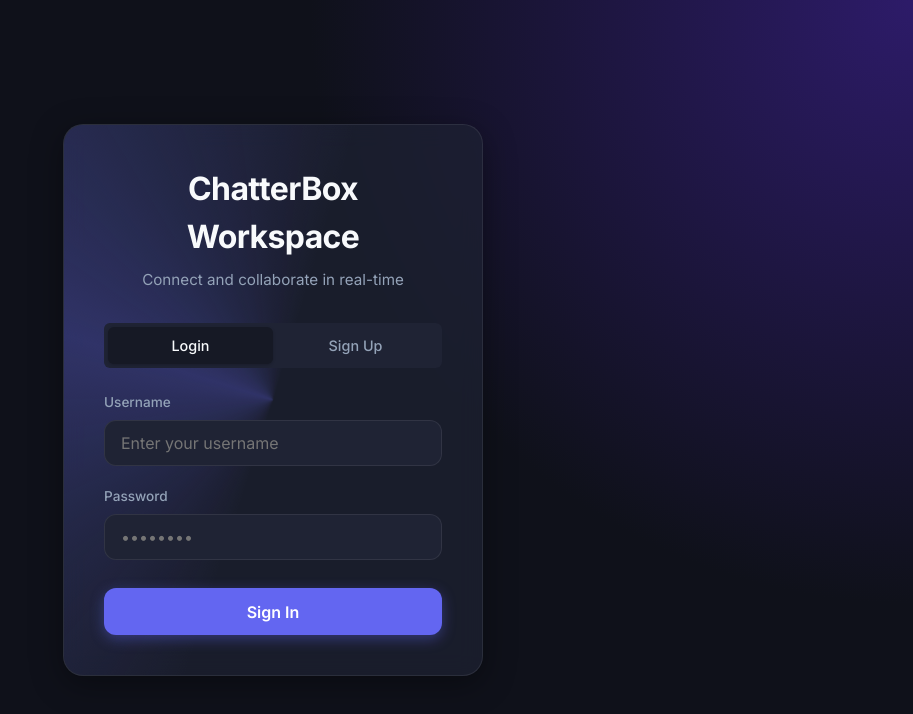
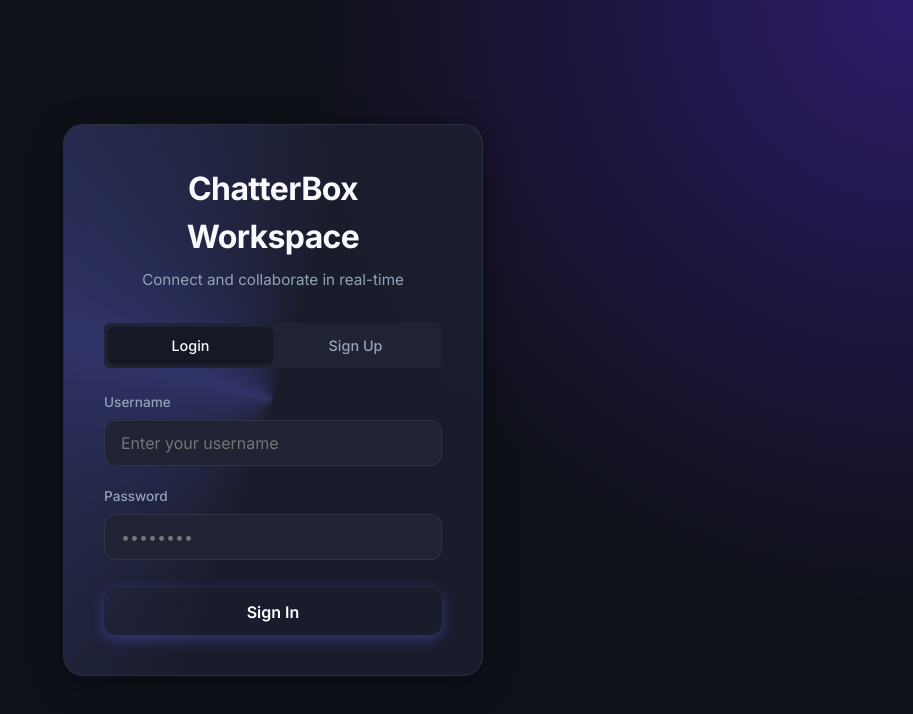
Before and after one commit to Latikeshh/finall, a React app in the folder frontend/: page /auth in a window 1280 px wide. Shown: the top 714 px of the page, without its empty margins (367-1280 px from the left). Built offline with nearby package versions, Linux system fonts and the light colour scheme; the HTML template or start-up script is replaced by a standard one.

Commit message:
style: Adjust submit button background

```diff
--- a/frontend/src/components/Auth.module.css
+++ b/frontend/src/components/Auth.module.css
@@ -113,7 +113,6 @@
 }
 
 .submitBtn {
-    background: var(--accent-primary);
     color: white;
     padding: 0.85rem;
     border-radius: var(--radius-md);
```
